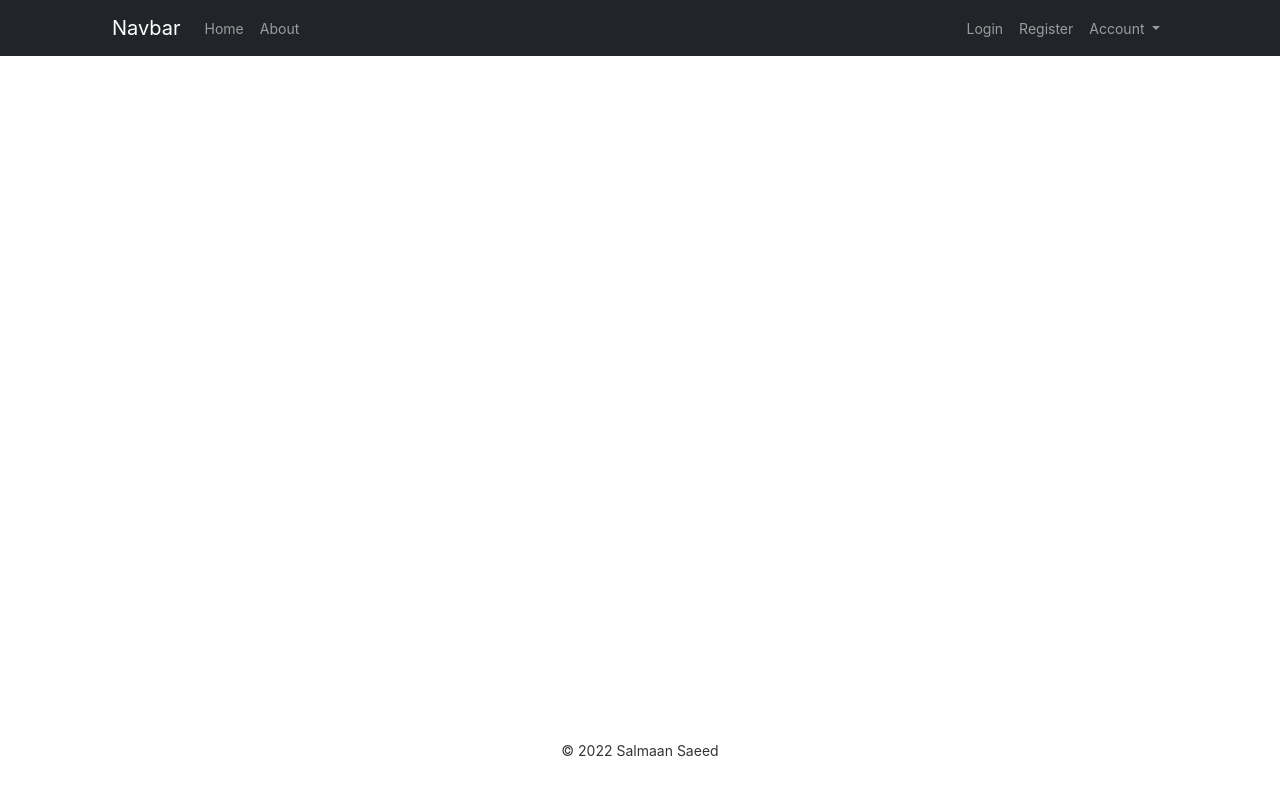
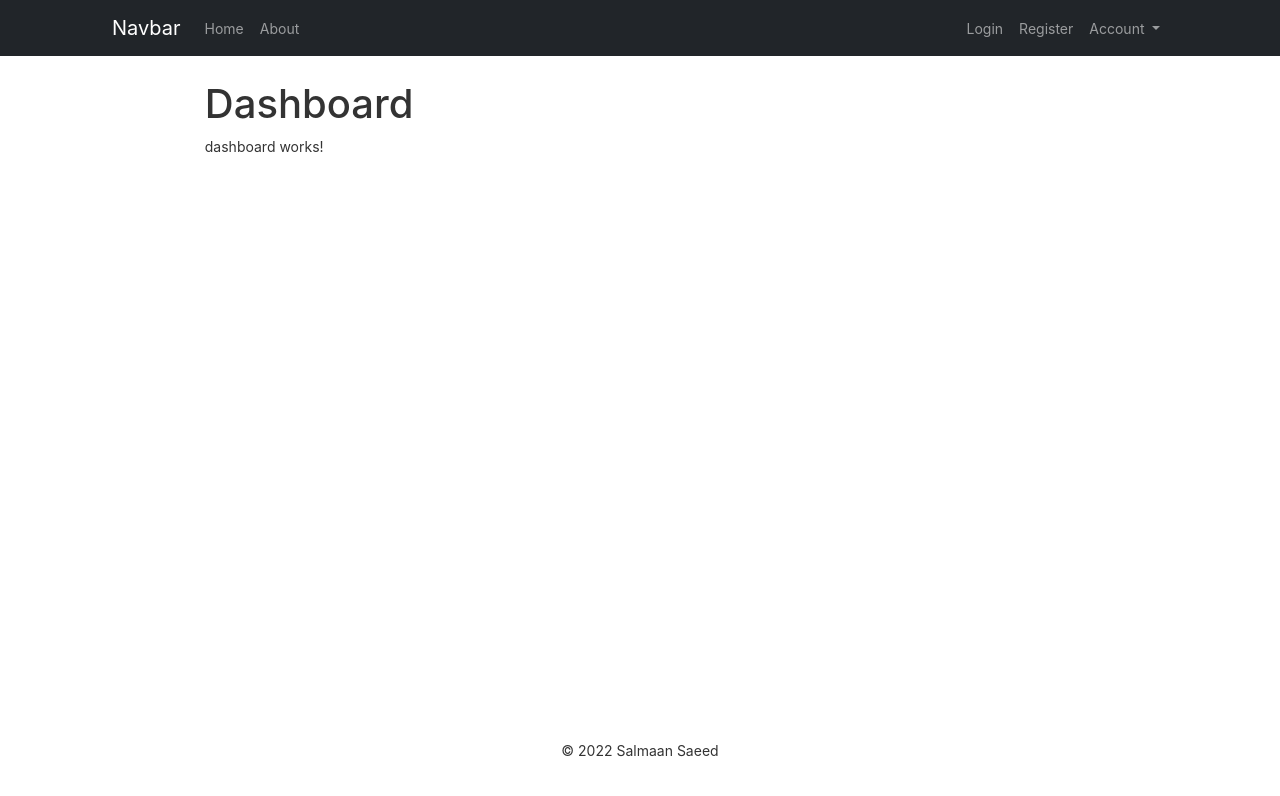
Before and after one commit to sagedemage/AngularApp, an Angular app: page /dashboard in a window 1280 px wide. Before the commit this address led to /. Shown: the top 796 px of the page. Built offline with nearby package versions, Linux system fonts and the light colour scheme.

Commit message:
added the dashboard web page

```diff
--- a/src/app/app-routing.module.ts
+++ b/src/app/app-routing.module.ts
@@ -4,12 +4,14 @@ import { HomeComponent } from './home/home.component';
 import { LoginComponent } from './login/login.component';
 import { RegisterComponent } from './register/register.component';
 import { AboutComponent } from './about/about.component';
+import { DashboardComponent } from './dashboard/dashboard.component';
 
 const routes: Routes = [
 	{ path: '', component: HomeComponent },
 	{ path: 'about', component: AboutComponent },
   	{ path: 'login', component: LoginComponent },
 	{ path: 'register', component: RegisterComponent },
+	{ path: 'dashboard', component: DashboardComponent },
 ];
 
 @NgModule({
--- a/src/app/app.component.html
+++ b/src/app/app.component.html
@@ -18,9 +18,8 @@
 					  Account
 					</a>
 					<div class="dropdown-menu dropdown-menu-dark" aria-labelledby="navbarDropdownMenuLink">
-					  <a class="dropdown-item" href="#">Action</a>
-					  <a class="dropdown-item" href="#">Another</a>
-					  <a class="dropdown-item" href="#">Something</a>
+					  <a class="dropdown-item" href="/dashboard">Dashboard</a>
+					  <a class="dropdown-item" href="#">Logout</a>
 					</div>
 				</div>
 			</div>
--- a/src/app/app.module.ts
+++ b/src/app/app.module.ts
@@ -8,6 +8,7 @@ import { LoginComponent } from './login/login.component';
 import { HomeComponent } from './home/home.component';
 import { RegisterComponent } from './register/register.component';
 import { AboutComponent } from './about/about.component';
+import { DashboardComponent } from './dashboard/dashboard.component';
 
 @NgModule({
   declarations: [
@@ -15,7 +16,8 @@ import { AboutComponent } from './about/about.component';
     LoginComponent,
     HomeComponent,
     RegisterComponent,
-    AboutComponent
+    AboutComponent,
+    DashboardComponent
   ],
   imports: [
     BrowserModule,
--- /dev/null
+++ b/src/app/dashboard/dashboard.component.html
@@ -0,0 +1,2 @@
+<h1> Dashboard </h1>
+<p>dashboard works!</p>
```
Also changed, not shown: src/app/dashboard/dashboard.component.ts (added, +10 -0 lines), src/app/dashboard/dashboard.component.css (added), 1 other file (tests, documents, lock files or other folders).
